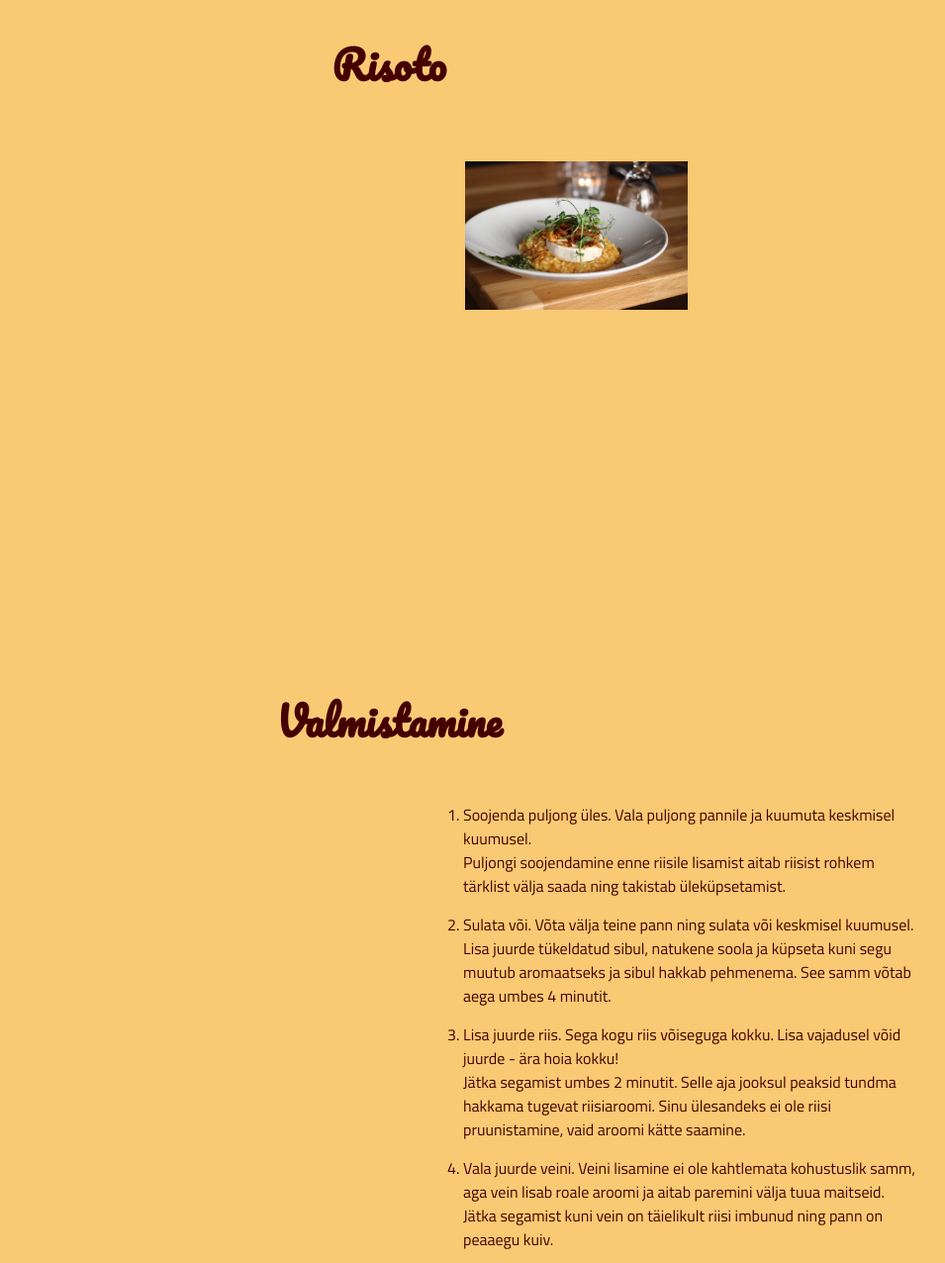
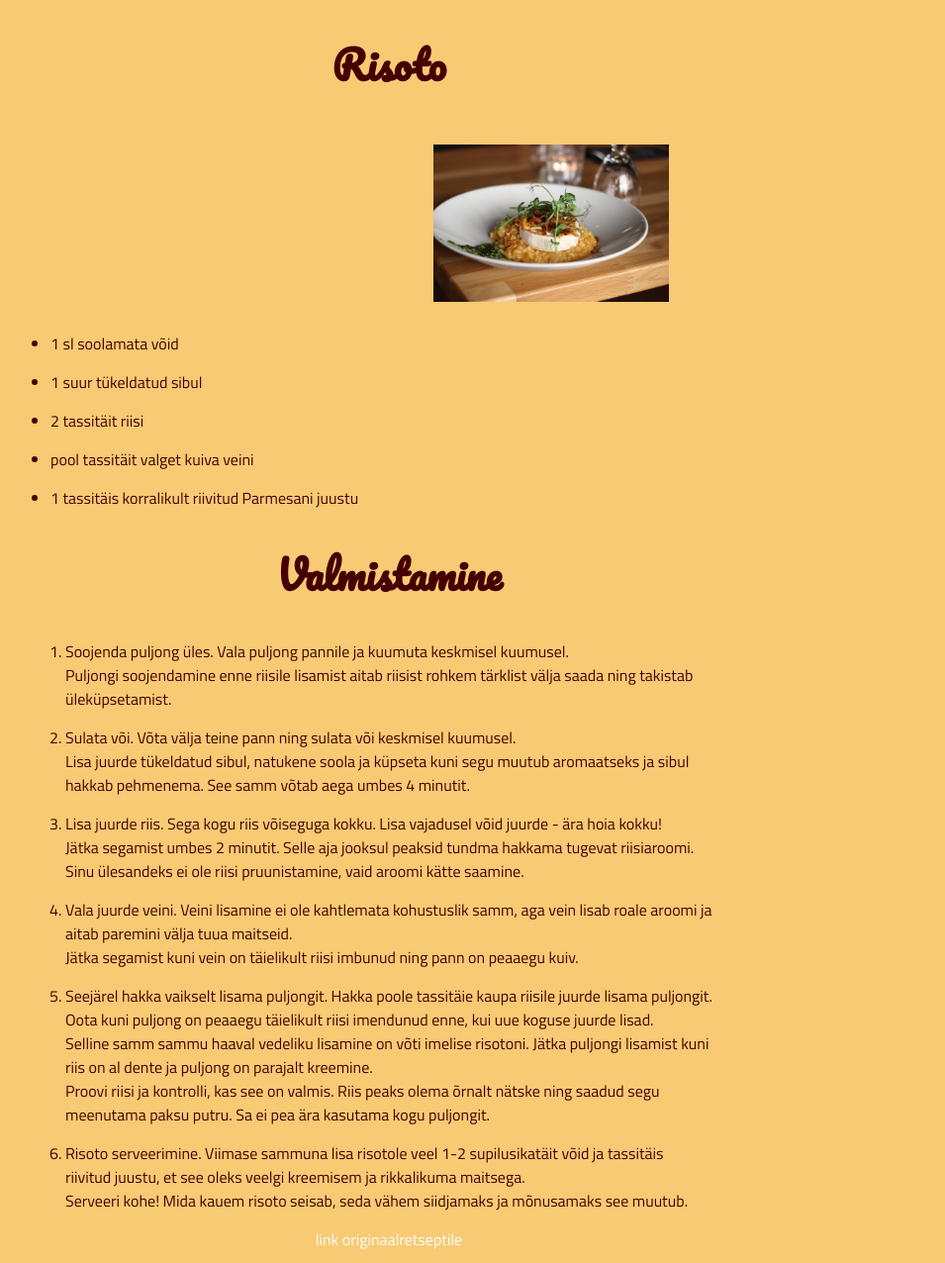
Before and after one commit to Markoets/Retsept, a plain HTML site: page index.html in a window 1280 px wide. Shown: the top 1276 px of the page at 99% size, without its empty margins (247-1202 px from the left). Drawn offline with Linux system fonts and the light colour scheme.

Commit message:
Parandus!

```diff
--- a/css/style.css
+++ b/css/style.css
@@ -40,14 +40,16 @@ p    {
 .toit
 {
     text-align: left;
-    margin: 2rem ;
+    margin: 0 auto  ;
     overflow: hidden;
+
 }
 
 .retsept {
     margin:2rem;
     text-align: left;
-    margin-left: 40rem;
+    width: 60%;
+    margin:0 auto;
 }
 
 
@@ -58,7 +60,7 @@ p    {
 }
 
 .toit-tekst{
-    margin-left: 71rem;
+    margin-left: 20%;
 
 }
 
```
